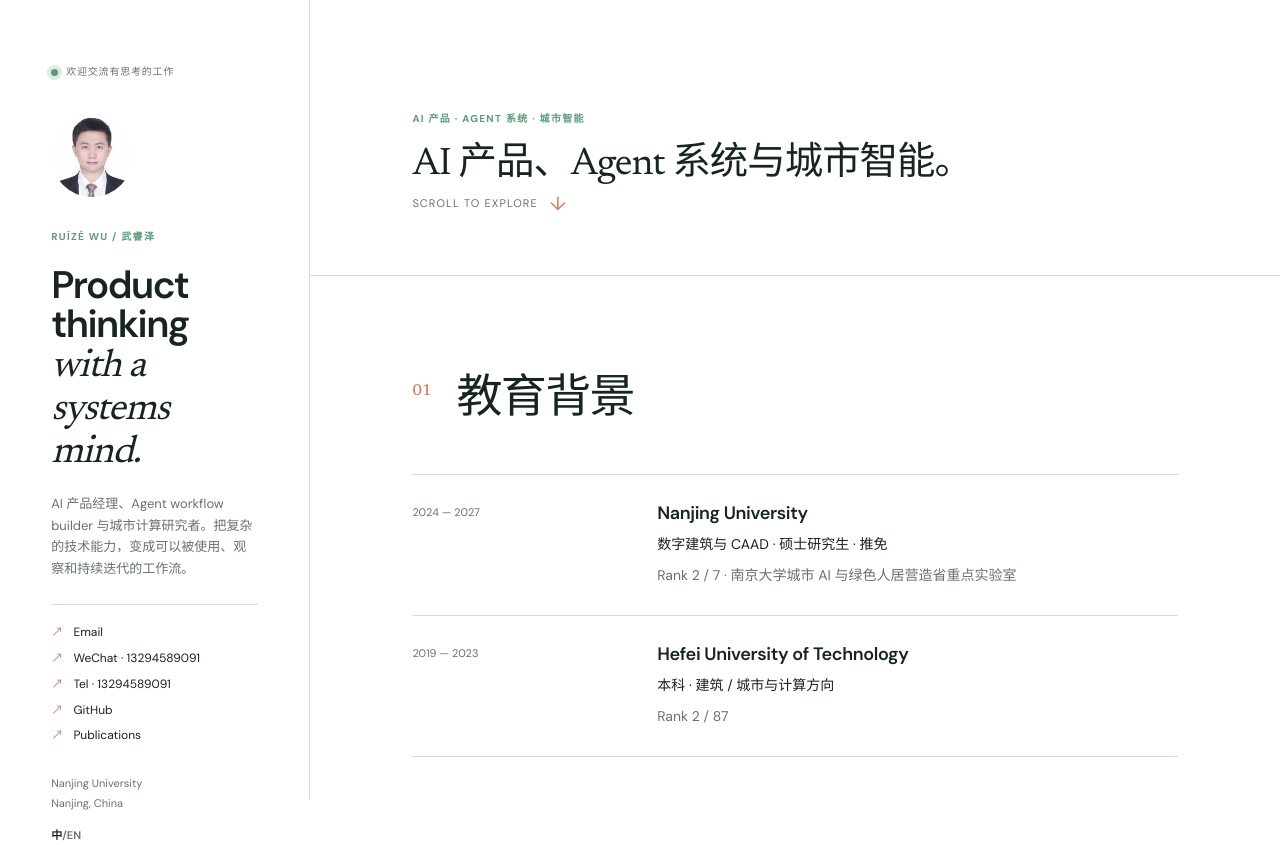
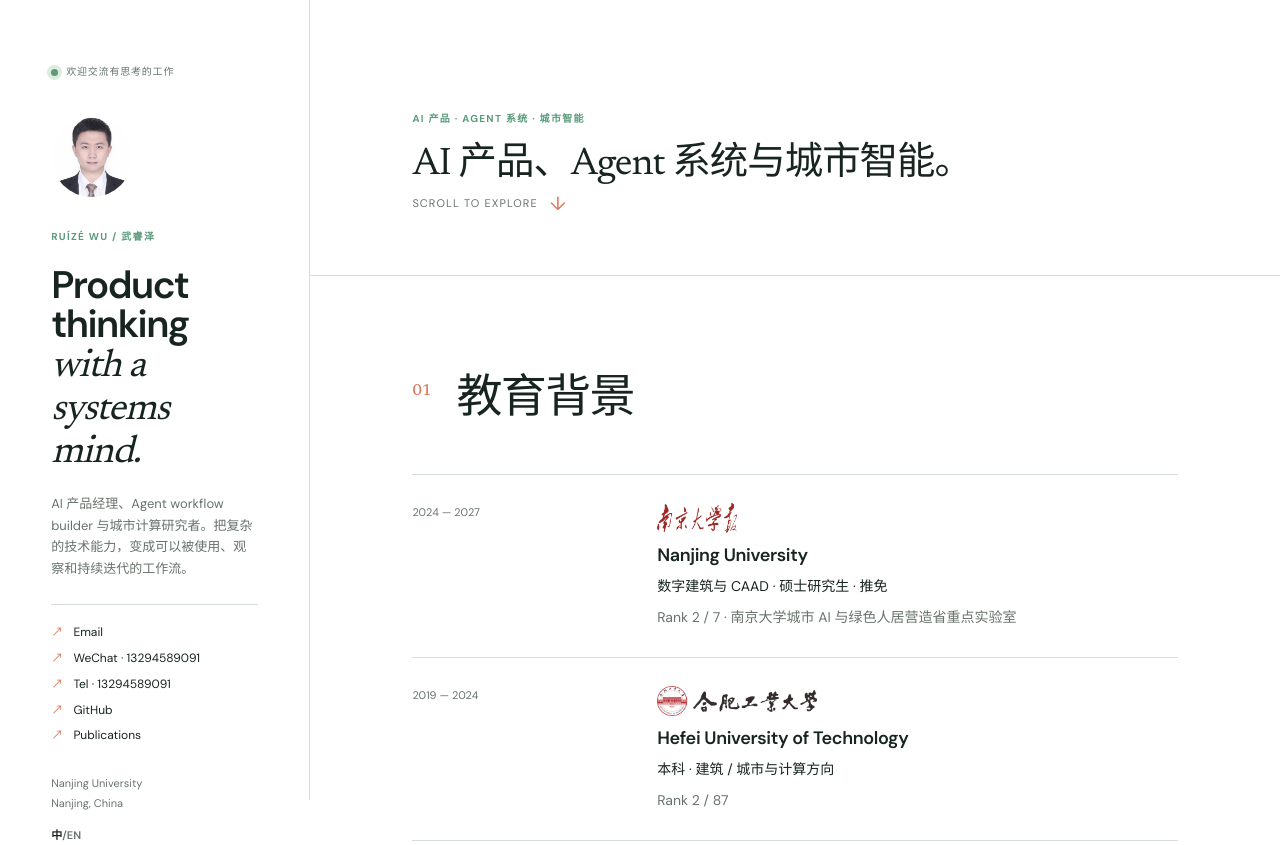
Before and after one commit to wuruize2002/wuruize2002.github.io, a plain HTML site: page index.html in a window 1280 px wide. Shown: the top 845 px of the page. Drawn offline with Linux system fonts and the light colour scheme.

Commit message:
Correct education dates and add university logos

```diff
--- a/index.html
+++ b/index.html
@@ -16,6 +16,8 @@
       .company { font-size: 12px; color: var(--warm) !important; margin: 0 0 9px !important; letter-spacing: 0.02em; }
       .profile-contact { color: var(--ink); }
       .profile-contact > span { color: var(--warm); margin-right: 7px; }
+      .education-logo { display: block; width: auto; height: 30px; max-width: 170px; object-fit: contain; object-position: left center; margin: 0 0 12px; }
+      .nju-logo { filter: brightness(0) saturate(100%) invert(18%) sepia(58%) saturate(3128%) hue-rotate(344deg) brightness(91%) contrast(90%); }
       .employer-brand { display: inline-flex; align-items: center; gap: 10px; padding: 6px 9px; margin: 0 0 13px; background: #141c1a; color: #fff; font: 600 10px / 1 var(--sans); letter-spacing: 0.08em; text-transform: uppercase; }
       .employer-brand img { width: 66px; height: 20px; object-fit: contain; }
       .experience-list { border-top: 1px solid var(--ink); }
@@ -81,11 +83,11 @@
           <div class="timeline">
             <article class="timeline-item">
               <div class="timeline-year">2024 — 2027</div>
-              <div><h3>Nanjing University</h3><p data-i18n="nju">数字建筑与 CAAD · 硕士研究生 · 推免</p><p class="muted" data-i18n="rankNju">Rank 2 / 7 · 南京大学城市 AI 与绿色人居营造省重点实验室</p></div>
+              <div><img class="education-logo nju-logo" src="assets/nju-logo.png" alt="Nanjing University logo" /><h3>Nanjing University</h3><p data-i18n="nju">数字建筑与 CAAD · 硕士研究生 · 推免</p><p class="muted" data-i18n="rankNju">Rank 2 / 7 · 南京大学城市 AI 与绿色人居营造省重点实验室</p></div>
             </article>
             <article class="timeline-item">
-              <div class="timeline-year">2019 — 2023</div>
-              <div><h3>Hefei University of Technology</h3><p data-i18n="hfut">本科 · 建筑 / 城市与计算方向</p><p class="muted">Rank 2 / 87</p></div>
+              <div class="timeline-year">2019 — 2024</div>
+              <div><img class="education-logo" src="assets/hfut-logo.png" alt="Hefei University of Technology logo" /><h3>Hefei University of Technology</h3><p data-i18n="hfut">本科 · 建筑 / 城市与计算方向</p><p class="muted">Rank 2 / 87</p></div>
             </article>
           </div>
         </section>
```
Also changed, not shown: assets/hfut-logo.png (added), assets/nju-logo.png (added).
